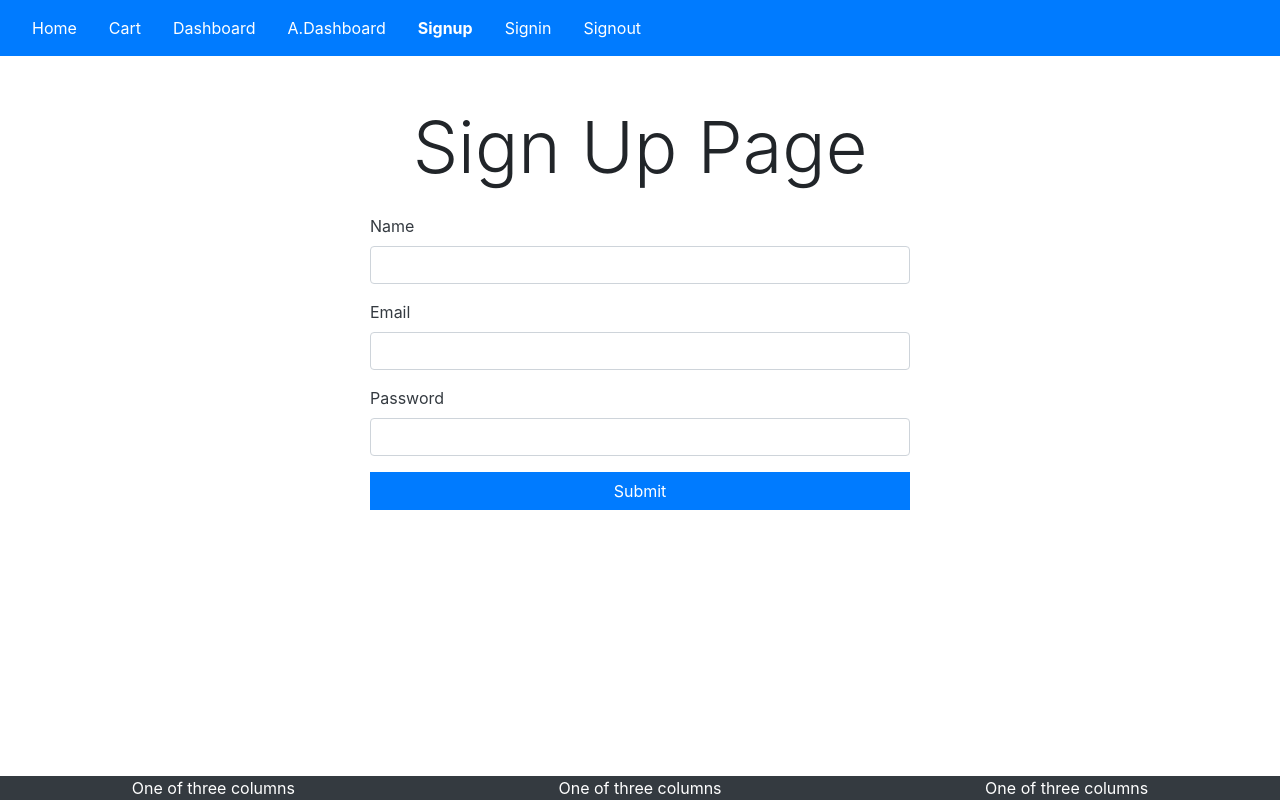
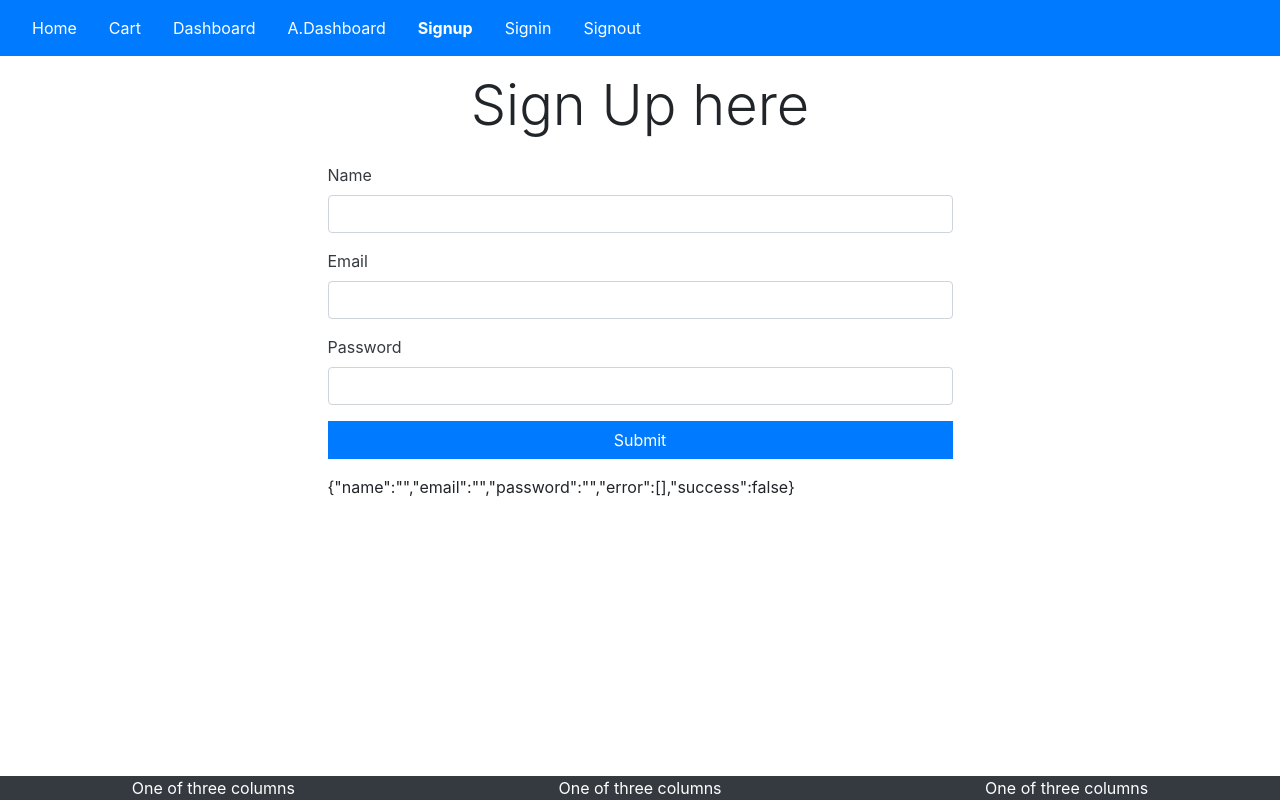
Before and after one commit to jaymanale/Ecommerce_Project_MERN, a React (Create React App) app in the folder my-app/: page /signup in a window 1280 px wide. Built offline with nearby package versions, Linux system fonts and the light colour scheme; no server answers.

Commit message:
signup working

```diff
--- a/my-app/src/user/Signup.js
+++ b/my-app/src/user/Signup.js
@@ -1,17 +1,18 @@
 import React, { useState } from 'react';
 import Base from '../core/Base';
 import { signup } from './../auth/helper/index';
+import { Link } from 'react-router-dom';
 
 const Signup = () => {
   const [values, setValues] = useState({
     name: '',
     email: '',
     password: '',
-    error: '',
+    error: [],
     success: false,
   });
 
-  const { name, email, password } = values;
+  const { name, email, password, success, error } = values;
 
   const handleChange = (fieldName) => (event) => {
     setValues({ ...values, error: false, [fieldName]: event.target.value });
@@ -22,14 +23,19 @@ const Signup = () => {
     setValues({ ...values, error: false });
     signup({ name, email, password })
       .then((data) => {
+        console.log('data:', data.error);
         if (data.error) {
-          setValues({ ...values, error: data.error, success: false });
+          setValues({
+            ...values,
+            error: data.error,
+            success: false,
+          });
         } else {
           setValues({
             name: '',
             email: '',
             password: '',
-            error: '',
+            error: [],
             success: true,
           });
         }
@@ -39,14 +45,13 @@ const Signup = () => {
 
   const signUpForm = () => {
     return (
-      <div className="row">
-        <div className="col-md-6 offset-sm-3 text-left">
-          <form action="">
+      <form>
         <div className="form-group">
           <label className="text-dark"> Name</label>
           <input
             type="text"
             className="form-control"
+            value={name}
             onChange={handleChange('name')}
           />
         </div>
@@ -56,6 +61,7 @@ const Signup = () => {
           <input
             type="text"
             className="form-control"
+            value={email}
             onChange={handleChange('email')}
           />
         </div>
@@ -64,23 +70,52 @@ const Signup = () => {
           <input
             type="password"
             className="form-control"
+            value={password}
             onChange={handleChange('password')}
           />
         </div>
         <div className="form-group">
-              <button className="btn btn-primary btn-block">Submit</button>
+          <button onClick={onSubmit} className="btn btn-primary btn-block">
+            Submit
+          </button>
         </div>
       </form>
+    );
+  };
+
+  const successMessage = () => {
+    return (
+      <div
+        className="alert alert-success"
+        style={{ display: success ? '' : 'none' }}
+      >
+        Account created successfully, Please{' '}
+        <Link to="/signin"> login here </Link>
       </div>
+    );
+  };
+
+  const errorMessage = () => {
+    return (
+      <div
+        className="alert alert-danger"
+        style={{ display: error.length ? '' : 'none' }}
+      >
+        Error in sign up
       </div>
     );
   };
 
   return (
     <Base>
-      <div className="container text-center mt-5">
-        <h1 className="display-3 mb-4"> Sign Up Page</h1>
+      <div className="row">
+        <div className="col-md-6 offset-sm-3 text-left">
+          <h4 className="display-4 mb-4 text-center mt-3"> Sign Up here</h4>
+          {successMessage()}
+          {errorMessage()}
           {signUpForm()}
+          <p>{JSON.stringify(values)}</p>
+        </div>
       </div>
     </Base>
   );
```
Lines whose indentation alone changed are shown as unchanged.
